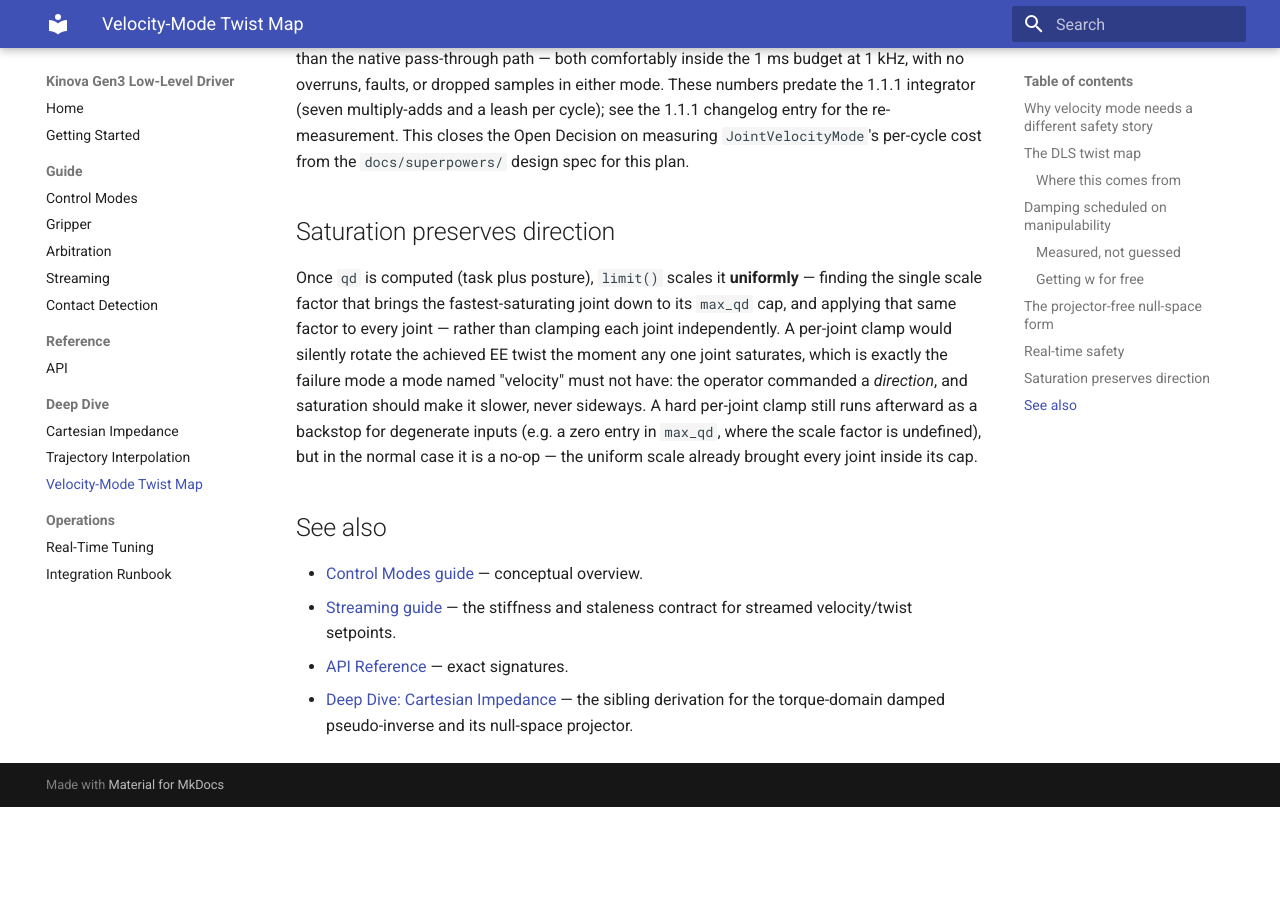
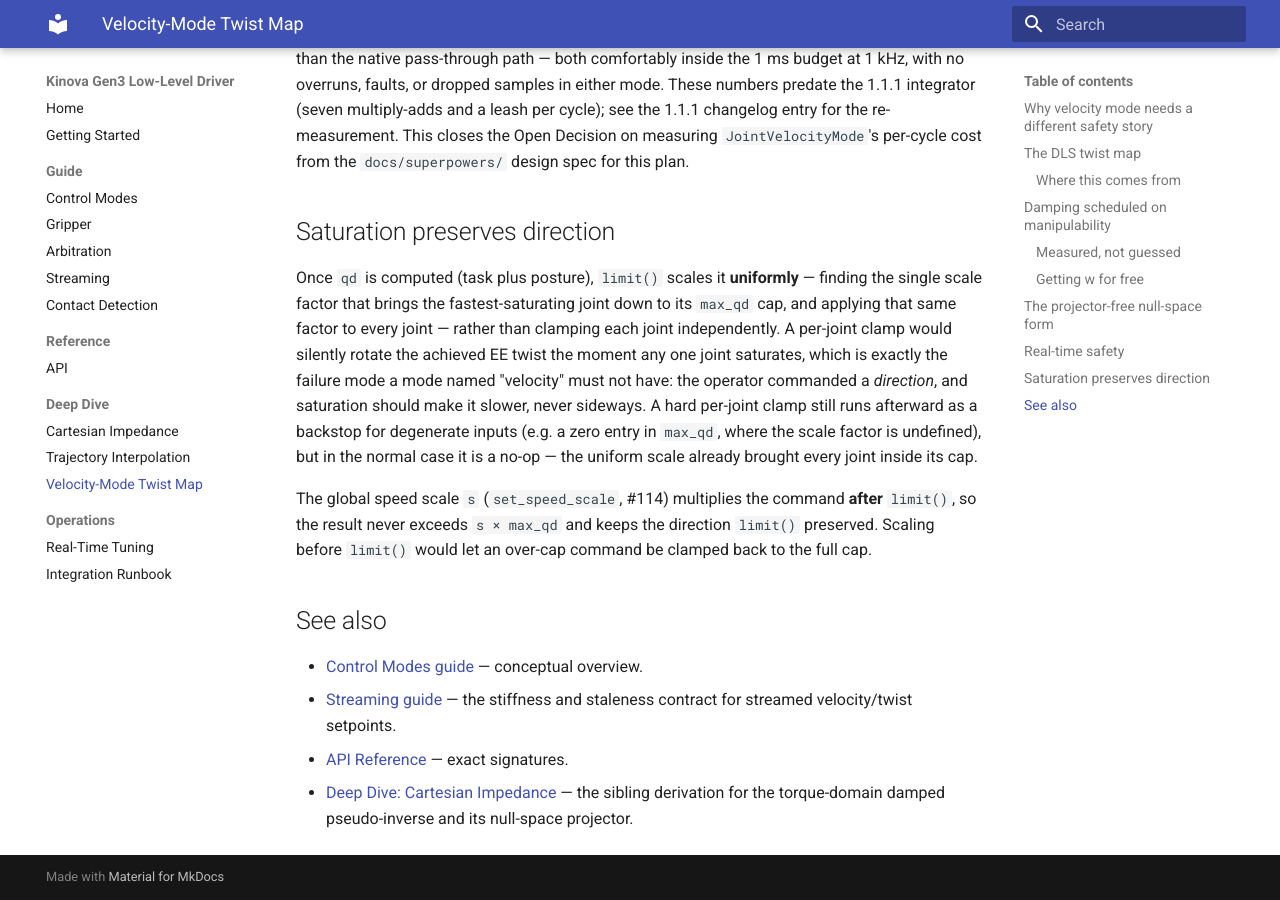
Before and after one commit to rammp-org/kinova-gen3-driver, an MkDocs documentation site: the page built from docs/deep-dive/velocity-mode.md, in a window 1280 px wide and 900 px high, scrolled down 5005 px. Built offline with MkDocs 1.6.1 and Material for MkDocs 9.7.7, drawn with Linux system fonts in a browser that asks for light colours; before the commit the page ends 5812 px from its top, so only the background shows below that.

Commit message:
docs: velocity-mode deep dive notes the global speed scale applies after limit() (#114)
Co-Authored-By: Claude Opus 5.5 <noreply@anthropic.com>
Claude-Session: https://claude.ai/code/session_01QoDtVo9d1s9hDBhQBRoiAp

```diff
--- a/docs/deep-dive/velocity-mode.md
+++ b/docs/deep-dive/velocity-mode.md
@@ -254,6 +254,11 @@ inputs (e.g. a zero entry in `max_qd`, where the scale factor is undefined),
 but in the normal case it is a no-op — the uniform scale already brought every
 joint inside its cap.
 
+The global speed scale `s` (`set_speed_scale`, #114) multiplies the command
+**after** `limit()`, so the result never exceeds `s × max_qd` and keeps the
+direction `limit()` preserved. Scaling before `limit()` would let an over-cap
+command be clamped back to the full cap.
+
 ## See also
 
 - [Control Modes guide](../guide/control-modes.md) — conceptual overview.
```
